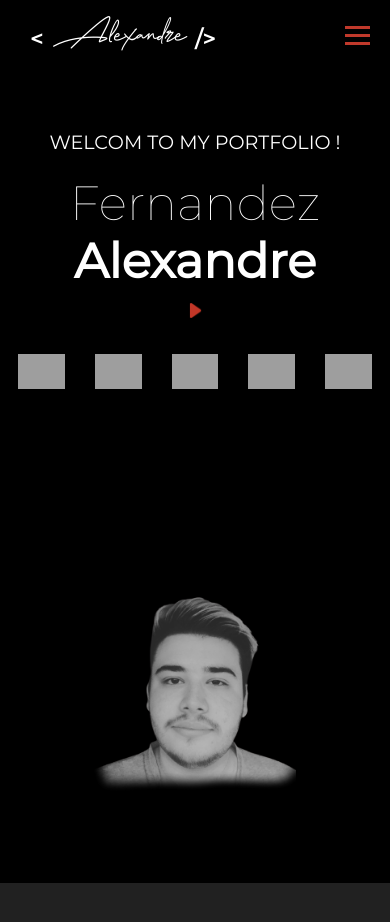
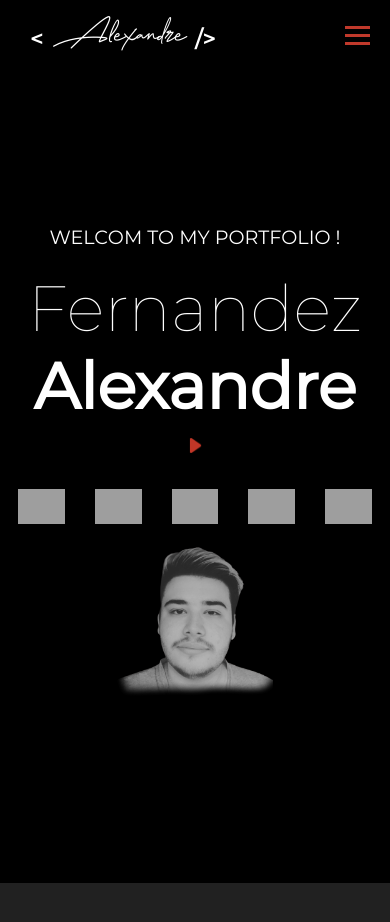
Before and after one commit to Paypito/folio, a plain HTML site: page index.html in a window 390 px wide. Shown: the top 922 px of the page. Drawn offline with nearby package versions, Linux system fonts and the light colour scheme; grey boxes are pictures that could not be loaded.

Commit message:
small changes

```diff
--- a/css/styles.css
+++ b/css/styles.css
@@ -149,15 +149,12 @@ h2{
 @media (max-width: 48em) {
   .home {
     text-align: center;
-    flex-wrap: wrap;
     padding-top: 10%;
     justify-content: center;
-  }
-  .profilImg {
-    width: 65%;
+    flex-direction: column;
   }
   .names {
-    font-size: 3rem;
+    font-size: 4rem;
   }
   nav.nav {
     width: 100%;
```
